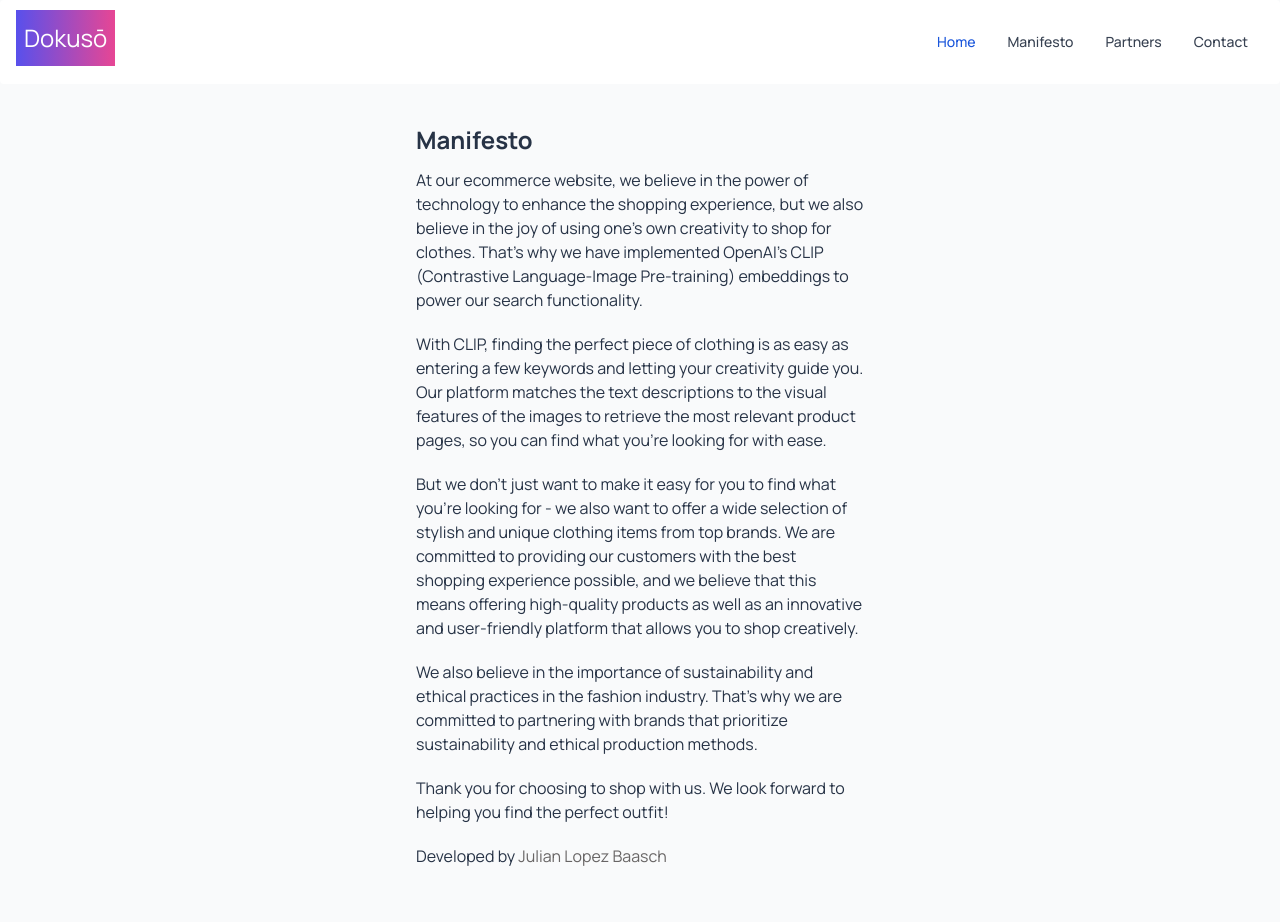
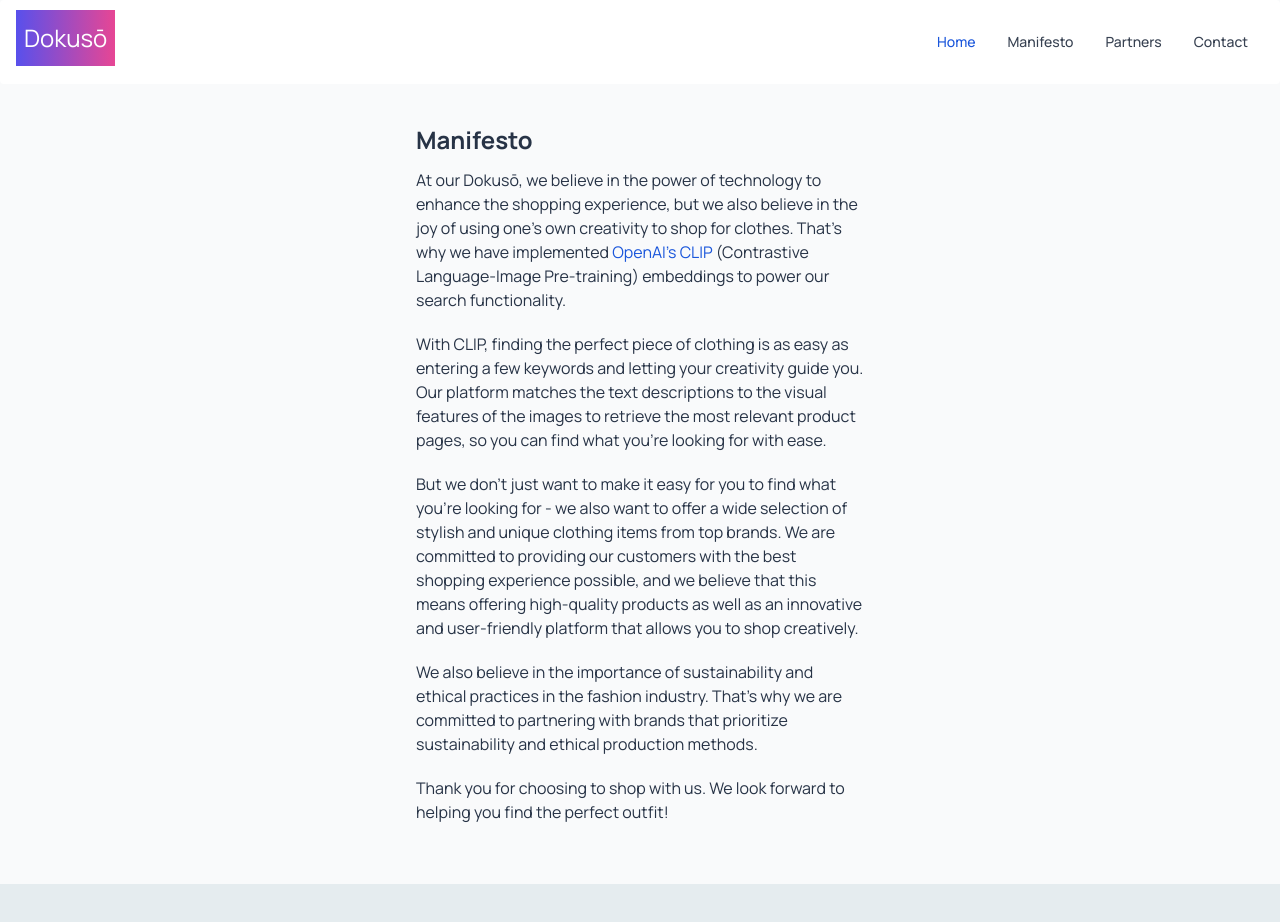
Before and after one commit to JulianLopezB/douki-site, a React (Create React App) app: page /manifesto in a window 1280 px wide. Shown: the top 922 px of the page. After the commit the page ends 884 px from the top, so only its background shows below. Built offline with nearby package versions, Linux system fonts and the light colour scheme.

Commit message:
modifying manifesto

```diff
--- a/src/container/Manifesto.jsx
+++ b/src/container/Manifesto.jsx
@@ -54,7 +54,7 @@ className="bg-gray-50"
                 Manifesto
             </h1>
             <p className='text-gray text-left text-1xl  mb-5'>
-            At our ecommerce website, we believe in the power of technology to enhance the shopping experience, but we also believe in the joy of using one's own creativity to shop for clothes. That's why we have implemented OpenAI's CLIP (Contrastive Language-Image Pre-training) embeddings to power our search functionality.
+            At our Dokusō, we believe in the power of technology to enhance the shopping experience, but we also believe in the joy of using one's own creativity to shop for clothes. That's why we have implemented <a href="https://openai.com/blog/clip/" className="text-blue-700">OpenAI's CLIP</a> (Contrastive Language-Image Pre-training) embeddings to power our search functionality.
             </p>
             <p className='text-gray text-left text-1xl  mb-5'>
             With CLIP, finding the perfect piece of clothing is as easy as entering a few keywords and letting your creativity guide you. Our platform matches the text descriptions to the visual features of the images to retrieve the most relevant product pages, so you can find what you're looking for with ease.
@@ -70,11 +70,6 @@ className="bg-gray-50"
             Thank you for choosing to shop with us. We look forward to helping you find the perfect outfit!
             </p>
 
-
-            <p className='text-gray text-left text-1xl  mb-8'>
-            Developed by <a class="footer" href="https://ar.linkedin.com/in/julianlopezba"> Julian Lopez Baasch
-            </a>
-            </p>
         </div>
     </div>
 </div>
```
